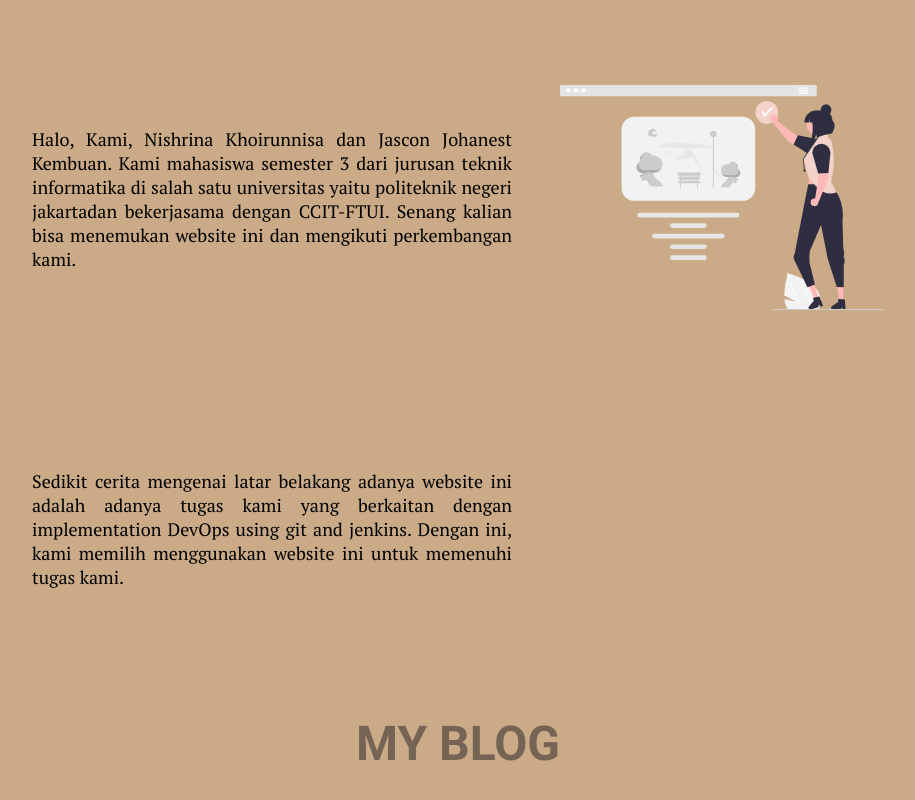
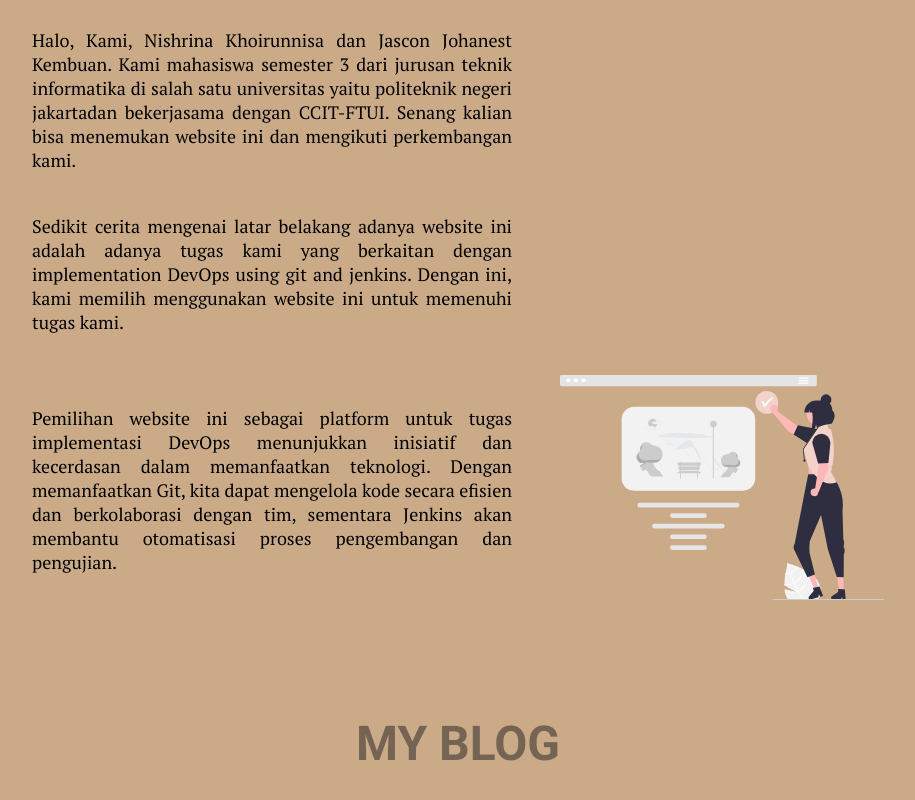
Before and after one commit to nishnisa/Belajar-Devops-Web, a plain HTML site: page index.html in a window 1280 px wide. Shown: the part 782-1582 px from the top of the page, without its empty margins (182-1097 px from the left). Drawn offline with Linux system fonts and the light colour scheme.

Commit message:
edit about page

```diff
--- a/index.html
+++ b/index.html
@@ -32,7 +32,6 @@
             Selamat datang di Belajar-DevOps Web, website yang akan berisi hal
             hal mengenai perkembangan kami dalam belajar dan mnengerjakan projek
             DevOps kami. Ikuti terus perkembangan kami melalui website ini.
-            Terimakasih!!
             <span class="span-bold">Stay Tuned!!</span>
           </p>
           <div class="button">
@@ -53,6 +52,23 @@
               CCIT-FTUI. Senang kalian bisa menemukan website ini dan mengikuti
               perkembangan kami.
             </p>
+            <br />
+            <br />
+            <p class="my-bio">
+              Sedikit cerita mengenai latar belakang adanya website ini adalah
+              adanya tugas kami yang berkaitan dengan implementation DevOps
+              using git and jenkins. Dengan ini, kami memilih menggunakan
+              website ini untuk memenuhi tugas kami.
+            </p>
+            <br />
+            <br />
+            <p class="my-bio">
+              Pemilihan website ini sebagai platform untuk tugas implementasi
+              DevOps menunjukkan inisiatif dan kecerdasan dalam memanfaatkan
+              teknologi. Dengan memanfaatkan Git, kita dapat mengelola kode
+              secara efisien dan berkolaborasi dengan tim, sementara Jenkins
+              akan membantu otomatisasi proses pengembangan dan pengujian.
+            </p>
 
             <div>
               <img
@@ -61,14 +77,7 @@
                 class="img-name"
               />
             </div>
-            <div>
-              <p class="my-bio">
-                Sedikit cerita mengenai latar belakang adanya website ini adalah
-                adanya tugas kami yang berkaitan dengan implementation DevOps
-                using git and jenkins. Dengan ini, kami memilih menggunakan
-                website ini untuk memenuhi tugas kami.
-              </p>
-            </div>
+            <div></div>
           </div>
         </div>
       </section>
```
